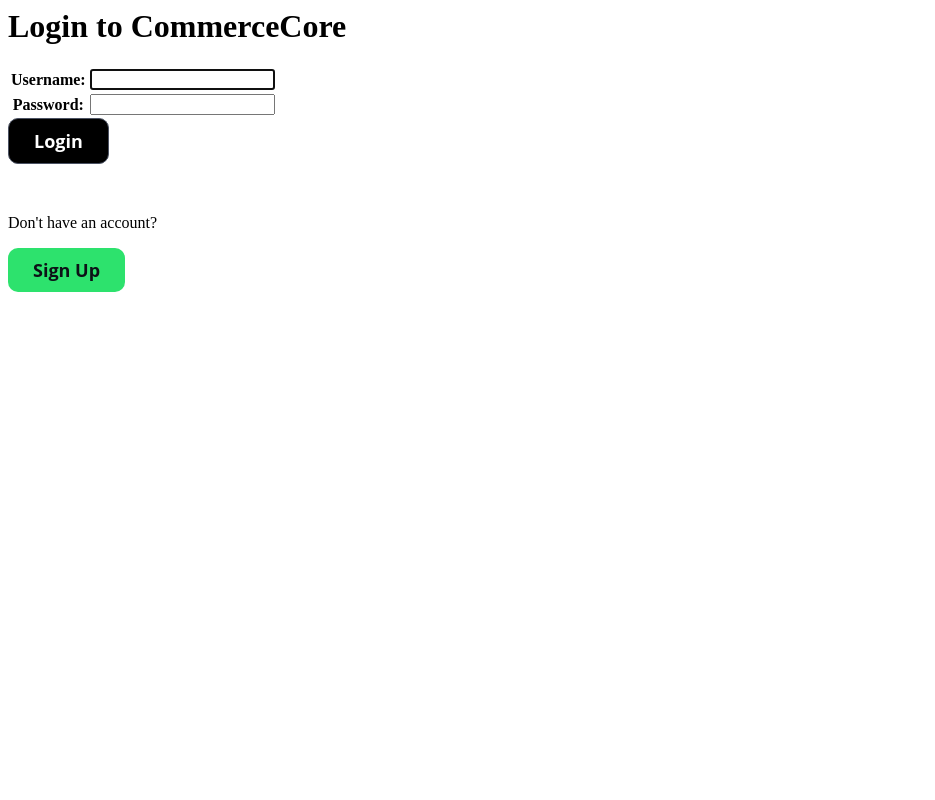
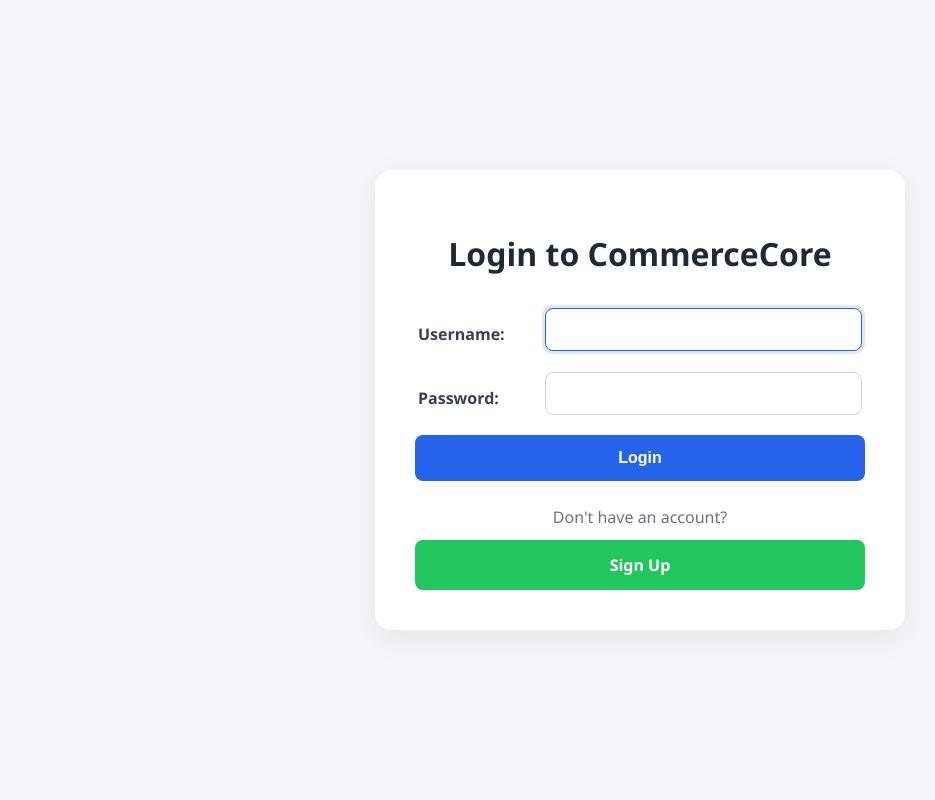
Before and after one commit to codeverse-amol/CommerceCore, a Django app: page /accounts/login/ in a window 1280 px wide. Shown: the whole page, without its empty margins (0-935 px from the left). Run offline with Django 5.2, Linux system fonts and the light colour scheme.

Commit message:
Upgraded the login page css

```diff
--- a/core/settings.py
+++ b/core/settings.py
@@ -25,7 +25,11 @@ SECRET_KEY = 'django-insecure-wde@gxsb)w@b722vg$p92=4^%(eii@y-ga+udnddbf^x1&2$73
 # SECURITY WARNING: don't run with debug turned on in production!
 DEBUG = True
 
-ALLOWED_HOSTS = ['34.224.102.35', 'ec2-34-224-102-35.compute-1.amazonaws.com']
+ALLOWED_HOSTS = ['34.224.102.35',
+                 'ec2-34-224-102-35.compute-1.amazonaws.com',
+                 'localhost',
+                 '127.0.0.1'
+                ]
 
 
 # Application definition
--- a/static/css/login.css
+++ b/static/css/login.css
@@ -1,40 +1,131 @@
-/* Common Button Style */
-.auth-btn{
-    font-family: "Open Sans", Arial, sans-serif;
-    font-size: 18px;
-    font-weight: 700;
+/* Page */
 
-    padding: 10px 25px;
-    border-radius: 10px;
-
-    text-decoration: none;
-    display: inline-block;
-
-    transition: 0.2s ease;
+body {
+    margin: 0;
+    font-family: "Segoe UI", Arial, sans-serif;
+    background: #f4f6f9;
 }
 
-
-/* Log In Button */
-.login-btn{
-    color: #ffffff;
-    background-color: black;
-
-    border: 1px solid #4b5263;
+.auth-container {
+    min-height: 100vh;
+    display: flex;
+    justify-content: center;
+    align-items: center;
 }
 
-.login-btn:hover{
-    background-color: rgb(93, 89, 89);
+/* Card */
+
+.auth-card {
+    width: 450px;
+    background: #ffffff;
+    padding: 40px;
+    border-radius: 16px;
+    box-shadow: 0 8px 30px rgba(0,0,0,0.08);
 }
 
+/* Title */
 
-/* Sign Up Button */
-.signup-btn{
-    color: #0d1117;
-    background-color: #2de26d;
-
-    border: none;
+.auth-title {
+    text-align: center;
+    margin-bottom: 30px;
+    color: #1f2937;
+    font-size: 2rem;
 }
 
-.signup-btn:hover{
-    background-color: #25c55d;
+/* Form */
+
+.auth-form {
+    width: 100%;
 }
+
+.auth-form th {
+    text-align: left;
+    padding-bottom: 8px;
+    color: #374151;
+}
+
+.auth-form td {
+    padding-bottom: 18px;
+}
+
+.auth-form input {
+    width: 100%;
+    padding: 12px;
+    border: 1px solid #d1d5db;
+    border-radius: 8px;
+    font-size: 15px;
+    box-sizing: border-box;
+}
+
+.auth-form input:focus {
+    outline: none;
+    border-color: #2563eb;
+    box-shadow: 0 0 0 3px rgba(37,99,235,0.15);
+}
+
+/* Common Button */
+
+.auth-btn {
+    display: block;
+    width: 100%;
+    padding: 14px;
+    text-align: center;
+    text-decoration: none;
+    border-radius: 8px;
+    font-size: 16px;
+    font-weight: 600;
+    transition: 0.2s;
+    box-sizing: border-box;
+}
+
+/* Login */
+
+.login-btn {
+    background: #2563eb;
+    color: white;
+    border: none;
+    cursor: pointer;
+}
+
+.login-btn:hover {
+    background: #1d4ed8;
+}
+
+/* Signup */
+
+.signup-btn {
+    background: #22c55e;
+    color: white;
+}
+
+.signup-btn:hover {
+    background: #16a34a;
+}
+
+/* Footer */
+
+.auth-footer {
+    text-align: center;
+    margin-top: 25px;
+}
+
+.auth-footer p {
+    margin-bottom: 12px;
+    color: #6b7280;
+}
+
+/* Help text */
+
+.helptext {
+    display: block;
+    font-size: 13px;
+    color: #6b7280;
+    margin-top: 5px;
+}
+
+.errorlist {
+    color: #dc2626;
+    list-style: none;
+    padding: 0;
+    margin: 5px 0;
+}
--- a/templates/accounts/login.html
+++ b/templates/accounts/login.html
@@ -1,15 +1,28 @@
 {% load static %}
+<link rel="stylesheet" href="{% static 'css/login.css' %}">
 
-    <link rel="stylesheet" type="text/css" href="{% static 'css/login.css' %}">
-    <h1>Login to CommerceCore</h1>
-    <form method='post'>
-      {% csrf_token %}
-      <table>
-        {{ form.as_table }}
-      </table>
-      <button class="auth-btn login-btn" type="submit">Login</button>
-    </form>
-    <br>
+<div class="auth-container">
+    <div class="auth-card">
 
-    <p>Don't have an account?</p>
-    <p><a href="{% url 'register_user' %}" class="auth-btn signup-btn">Sign Up</a></p>
+        <h1 class="auth-title">Login to CommerceCore</h1>
+
+        <form method="post">
+            {% csrf_token %}
+            <table class="auth-form">
+                {{ form.as_table }}
+            </table>
+
+            <button class="auth-btn login-btn" type="submit">
+                Login
+            </button>
+        </form>
+
+        <div class="auth-footer">
+            <p>Don't have an account?</p>
+            <a href="{% url 'register_user' %}" class="auth-btn signup-btn">
+                Sign Up
+            </a>
+        </div>
+
+    </div>
+</div>
```
Also changed, not shown: CURRENT_PROJECT_STATUS.md (added, +27 -0 lines), FUTURE_PLANS.md (added, +27 -0 lines), static/css/register.css (added, +79 -0 lines), templates/accounts/register.html (+24 -8 lines).
